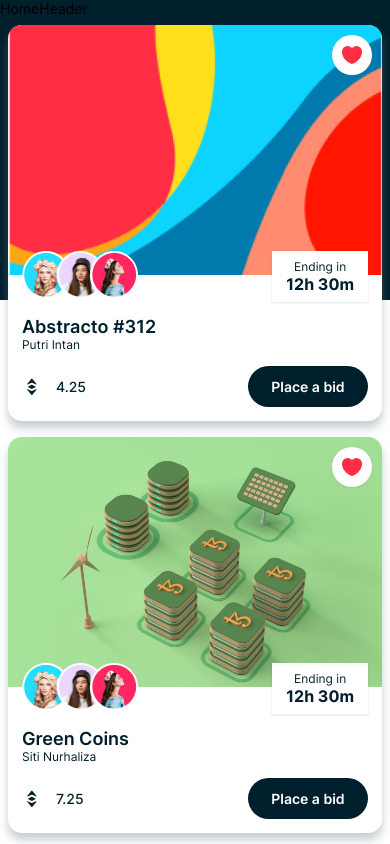
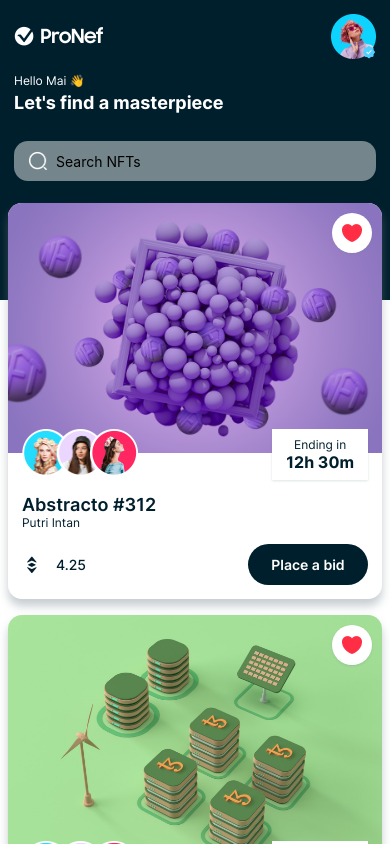
Before and after one commit to karam-zomlut/NFTs-App, a React Native app: screen /Home in a window 390 px wide. Shown: the top 844 px of the page. Built offline with nearby package versions, Linux system fonts and the light colour scheme.

Commit message:
Finish HomeHeader Component

```diff
--- a/components/HomeHeader.jsx
+++ b/components/HomeHeader.jsx
@@ -1,12 +1,111 @@
-import { View, Text } from 'react-native'
-import React from 'react'
+import { View, Text, Image, TextInput } from 'react-native';
 
-const HomeHeader = () => {
+import { COLORS, SIZES, FONTS, assets } from '../constants';
+
+const HomeHeader = ({ onSearch }) => {
   return (
-    <View>
-      <Text>HomeHeader</Text>
+    <View
+      style={{
+        backgroundColor: COLORS.primary,
+        padding: SIZES.font,
+      }}
+    >
+      <View
+        style={{
+          flexDirection: 'row',
+          alignItems: 'center',
+          justifyContent: 'space-between',
+        }}
+      >
+        <Image
+          source={assets.logo}
+          resizeMode='contain'
+          style={{
+            width: 90,
+            height: 25,
+          }}
+        />
+        <View style={{ width: 45, height: 45 }}>
+          <Image
+            source={assets.person01}
+            resizeMode='contain'
+            style={{
+              width: '100%',
+              height: '100%',
+            }}
+          />
+          <Image
+            source={assets.badge}
+            resizeMode='contain'
+            style={{
+              position: 'absolute',
+              width: 15,
+              height: 15,
+              bottom: 0,
+              right: 0,
+            }}
+          />
+        </View>
+      </View>
+
+      <View
+        style={{
+          marginVertical: SIZES.font,
+        }}
+      >
+        <Text
+          style={{
+            fontFamily: FONTS.regular,
+            fontSize: SIZES.small,
+            color: COLORS.white,
+          }}
+        >
+          Hello Mai 👋
+        </Text>
+        <Text
+          style={{
+            fontFamily: FONTS.bold,
+            fontSize: SIZES.large,
+            color: COLORS.white,
+            marginTop: SIZES.base / 2,
+          }}
+        >
+          Let's find a masterpiece
+        </Text>
+      </View>
+
+      <View style={{ marginTop: SIZES.font }}>
+        <View
+          style={{
+            width: '100%',
+            borderRadius: SIZES.font,
+            backgroundColor: COLORS.gray,
+            flexDirection: 'row',
+            alignItems: 'center',
+            paddingHorizontal: SIZES.font,
+            paddingVertical: SIZES.small - 2,
+          }}
+        >
+          <Image
+            source={assets.search}
+            resizeMode='contain'
+            style={{
+              width: 20,
+              height: 20,
+              marginRight: SIZES.base,
+            }}
+          />
+          <TextInput
+            placeholder='Search NFTs'
+            style={{
+              flex: 1,
+            }}
+            onChangeText={onSearch}
+          />
+        </View>
+      </View>
     </View>
-  )
-}
+  );
+};
 
-export default HomeHeader
+export default HomeHeader;
```
Also changed, not shown: assets/images/nft01.png.
